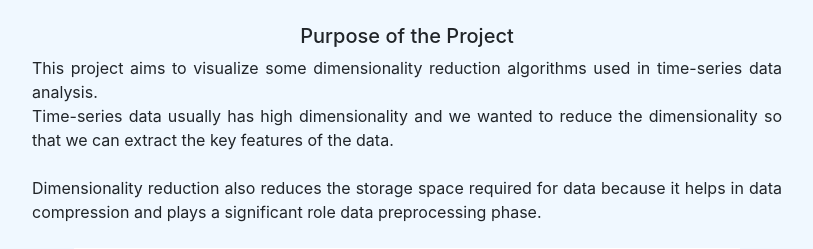
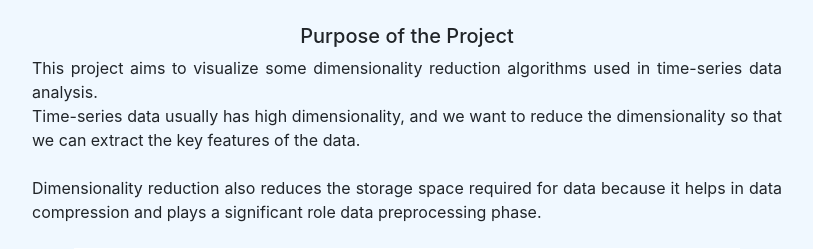
Before and after one commit to Jayson0709/time_series_project, a Flask app: page / in a window 1280 px wide. Shown: the part 970-1219 px from the top of the page, without its empty margins (233-1046 px from the left). Run offline with Flask 2, Linux system fonts and the light colour scheme; parts of the project's set-up code (start-up, migrations or seed data) failed here and were passed over; some libraries are stand-ins or nearby versions.

Commit message:
[Update] minor text change on the index page.

```diff
--- a/templates/index.html
+++ b/templates/index.html
@@ -41,7 +41,7 @@
 
 <p id="page-intro">
     This project aims to visualize some dimensionality reduction algorithms used in time-series data analysis. <br>
-    Time-series data usually has high dimensionality and we wanted to reduce the dimensionality
+    Time-series data usually has high dimensionality, and we want to reduce the dimensionality
         so that we can extract the key features of the data. <br>
     <br>
     Dimensionality reduction also reduces the storage space required for data because it helps in data compression
```
